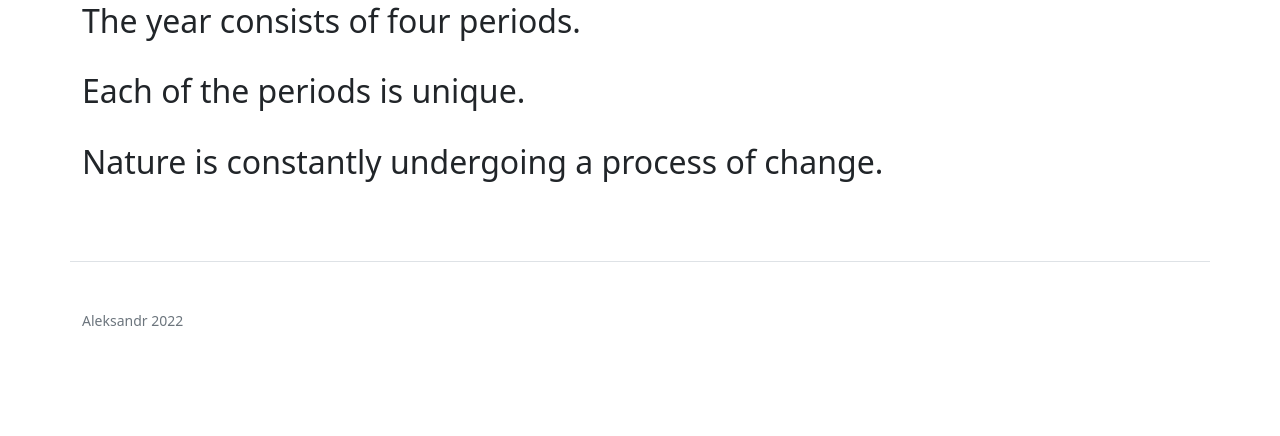
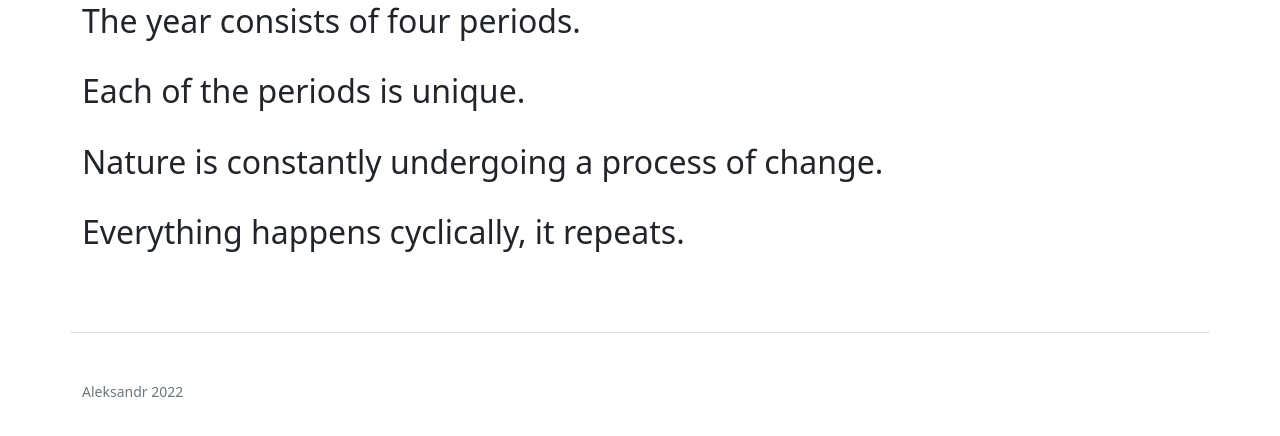
Before and after one commit to Zemlianik/Zemlianik---seasons, a Flask app: page / in a window 1280 px wide. Shown: the part 149-585 px from the top of the page. Run offline with Flask 2, Linux system fonts and the light colour scheme.

Commit message:
четвёртая запись

```diff
--- a/templates/base.html
+++ b/templates/base.html
@@ -32,7 +32,7 @@
         <h2>The year consists of four periods.</h2><br>
         <h2>Each of the periods is unique.</h2><br>
         <h2>Nature is constantly undergoing a process of change.</h2><br>
-
+        <h2>Everything happens cyclically, it repeats.</h2><br>
     </div>
 </body>
     <footer class="container pt-4 my-md-5 pt-md-5 border-top">
```
